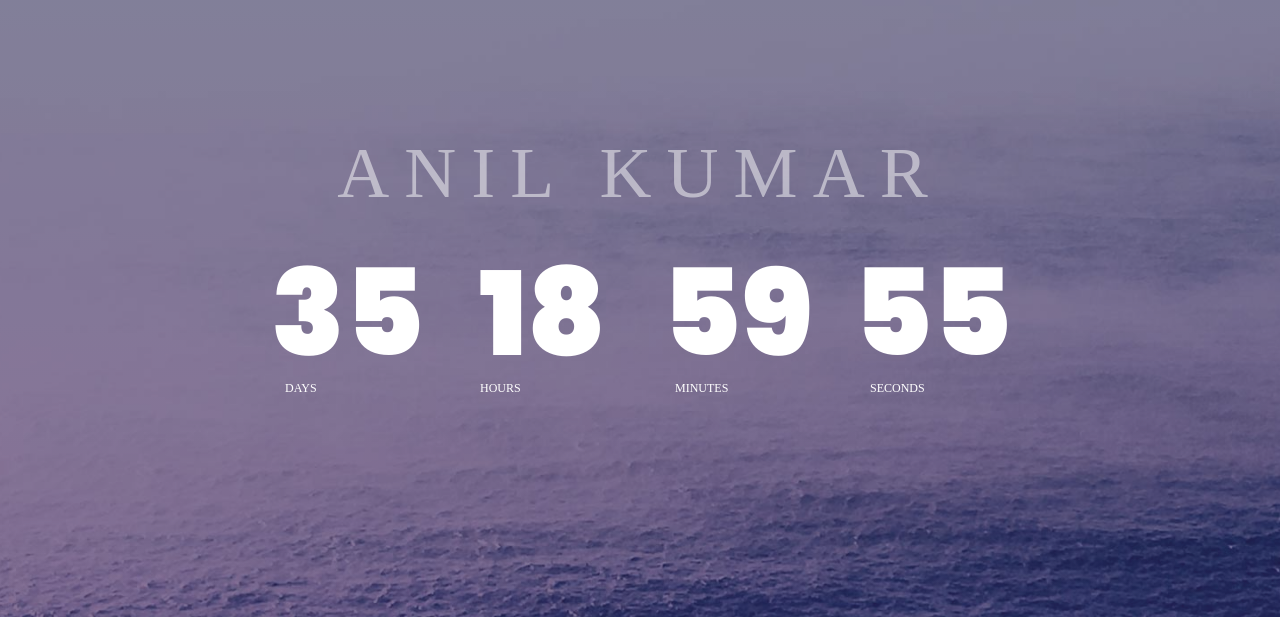
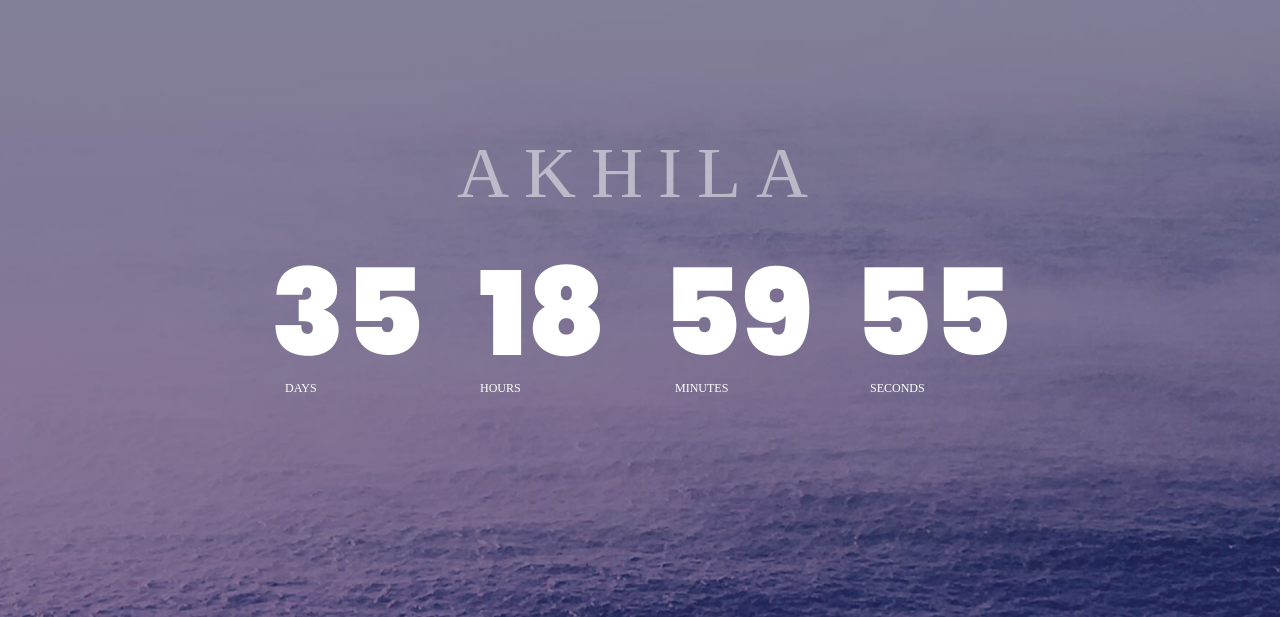
Before and after one commit to Anil9568/iugale1st, a plain HTML site: page index.html in a window 1280 px wide. Shown: the part 94-711 px from the top of the page. Drawn offline with Linux system fonts and the light colour scheme; a web font is replaced by a local one.

Commit message:
i changed h3 text

```diff
--- a/index.html
+++ b/index.html
@@ -44,7 +44,7 @@
 		<!--  -->
 		<div class="flex-col-c-m p-l-15 p-r-15 p-t-50 p-b-120">
 			<h3 class="l1-txt1 txt-center p-b-40 respon1">
-				Anil kumar
+				Akhila
 			</h3>
 
 			<div class="flex-w flex-c-m cd100">
```
